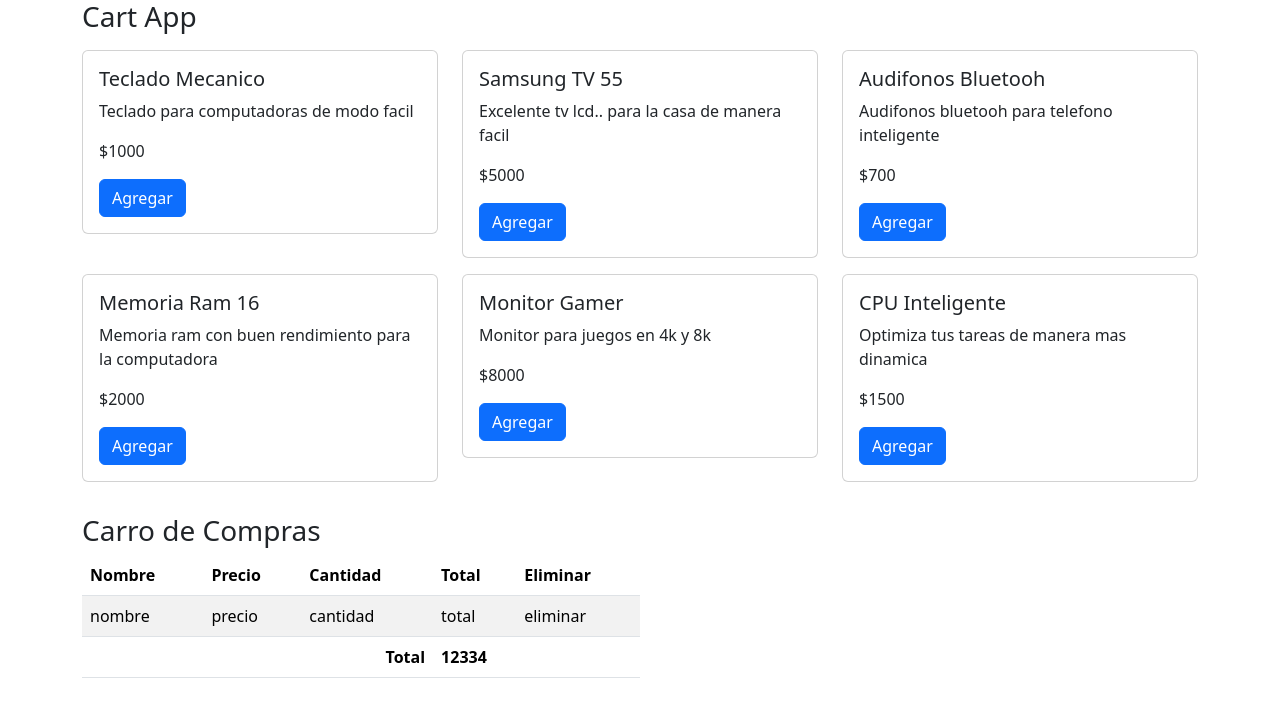
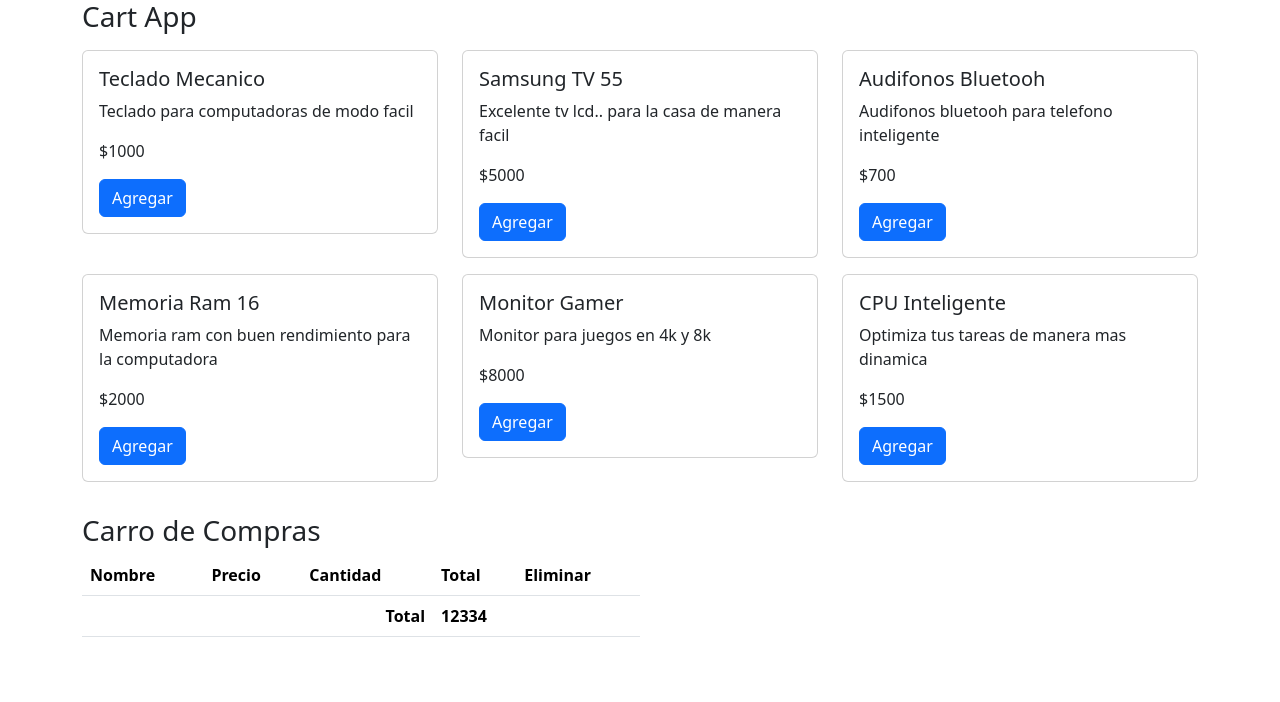
Before and after one commit to alejandro-coreno/app-carrito, a React (Vite) app: page / in a window 1280 px wide. Shown: the top 702 px of the page. Built offline with nearby package versions, Linux system fonts and the light colour scheme.

Commit message:
Se agrega funcion para agregar datos a componente carritoView.jsx

```diff
--- a/src/CardApp.jsx
+++ b/src/CardApp.jsx
@@ -1,9 +1,37 @@
+import { useState } from "react";
 import CardView from "./components/CardView";
 import CarritoView from "./components/CarritoView";
 
+
+
 const CardApp = () => {
 
+    const [cartItems, setCartItems] = useState([]);
 
+    const handlerAddProduct = ( producto ) => {
+
+        const hasItem = cartItems.find(( i ) => i.producto.id === producto.id);
+
+        if (hasItem) {
+            setCartItems([
+                ...cartItems.filter(( i ) => i.producto.id !== producto.id ),
+                {
+                    producto,
+                    cantidad: hasItem.cantidad + 1
+                }
+            ])
+        }
+        else {
+            setCartItems([...cartItems, {
+                producto,
+                cantidad: 1,
+                total: producto.precio * 1
+            }]);
+
+        }
+
+
+    }
 
     return (
         <>
@@ -12,11 +40,11 @@ const CardApp = () => {
                 <h3>Cart App</h3>
 
                 {/* Componente CardView*/}
-                <CardView />
+                <CardView handlerAddProduct={ handlerAddProduct } />
 
                 {/* Componente Carrito*/}
 
-                <CarritoView />
+                <CarritoView items={cartItems} />
 
             </div>
         </>
--- a/src/components/CardItem.jsx
+++ b/src/components/CardItem.jsx
@@ -1,7 +1,11 @@
 
-const CardItem = ({producto}) => {
+const CardItem = ({producto, handlerAddProduct}) => {
     //Desestructuramos el objeto producto con cada una de sus propiedades
-    const { nombre, descripcion, precio } = producto;
+    const { id, nombre, descripcion, precio } = producto;
+
+    const addProduct = (product) => {
+        handlerAddProduct(product);
+    }
 
     return (
         <div className="card">
@@ -9,7 +13,7 @@ const CardItem = ({producto}) => {
                 <h5 className="card-title">{ nombre }</h5>
                 <p className="card-text">{ descripcion }</p>
                 <p className="card-text">${ precio }</p>
-                <button className="btn btn-primary">Agregar</button>
+                <button className="btn btn-primary" onClick={() => addProduct({id, nombre, descripcion, precio})}>Agregar</button>
             </div>
         </div>
     );
--- a/src/components/CardView.jsx
+++ b/src/components/CardView.jsx
@@ -1,7 +1,8 @@
 import { useState, useEffect } from "react";
 import { getProductos } from "../services/productsService";
 import CardItem from "./CardItem";
-const CardView = () => {
+
+const CardView = ({handlerAddProduct}) => {
 
     const [productos, setProductos] = useState([])
 
@@ -14,7 +15,7 @@ const CardView = () => {
         {
             productos.map( producto =>
                 <div className="col-4 my-2" key={producto.id}>
-                    <CardItem producto={producto}/>
+                    <CardItem producto={producto} handlerAddProduct={ handlerAddProduct }/>
                 </div>
             )
         }
--- a/src/components/CarritoView.jsx
+++ b/src/components/CarritoView.jsx
@@ -1,6 +1,9 @@
 import { useState } from "react";
 
-const CarritoView = () => {
+const CarritoView = ({ items }) => {
+
+
+
     return (
         <div className="my-4 w-50">
             <h3>Carro de Compras</h3>
@@ -16,13 +19,20 @@ const CarritoView = () => {
                 </thead>
 
                 <tbody>
-                    <tr>
-                        <td>nombre</td>
-                        <td>precio</td>
-                        <td>cantidad</td>
-                        <td>total</td>
-                        <td>eliminar</td>
-                    </tr>
+                    {
+                        items.map( item  =>
+
+                            <tr key={item.producto.id}>
+                                <td>{item.producto.nombre}</td>
+                                <td>{item.producto.precio}</td>
+                                <td>{item.cantidad}</td>
+                                <td>{item.producto.precio * item.cantidad}</td>
+                                <td>eliminar</td>
+                            </tr>
+                        )
+
+                    }
+
                 </tbody>
 
                 <tfoot>
```
